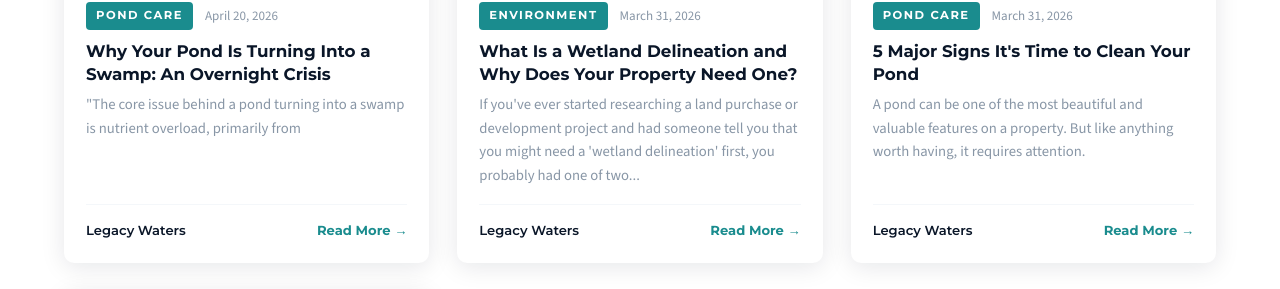
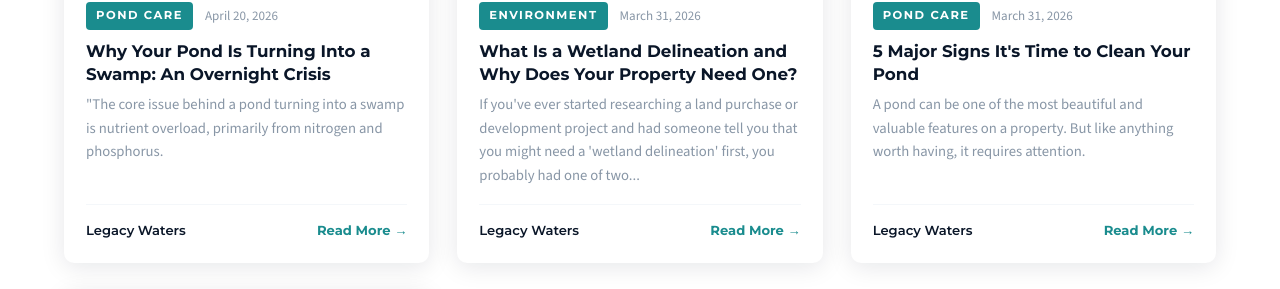
Before and after one commit to JimmyFlame77/Legacy-Waters, a Jekyll site: the page built from blog.html, in a window 1280 px wide and 900 px high, scrolled down 615 px. Shown: the part 166-455 px from the top of the window. Built offline with Jekyll 4.4.1, drawn with Linux system fonts in a browser that asks for light colours.

Commit message:
Clarify excerpt on pond nutrient overload causes
Updated excerpt to specify nitrogen and phosphorus as causes of nutrient overload.

```diff
--- a/_posts/2026-04-20-why-your-pond-is-turning-into-a-swamp-an-overnight-crisis.md
+++ b/_posts/2026-04-20-why-your-pond-is-turning-into-a-swamp-an-overnight-crisis.md
@@ -5,7 +5,7 @@ date: 2026-04-20
 category: "Pond Care"
 author: "Legacy Waters"
 image: "/images/swamp-turning-into-pond-gi2d7n.webp"
-excerpt: "\"The core issue behind a pond turning into a swamp is nutrient overload, primarily from"
+excerpt: "\"The core issue behind a pond turning into a swamp is nutrient overload, primarily from nitrogen and phosphorus."
 description: "Learn why your pond is turning into a swamp from nutrient overload. Hydraulic dredging & vegetation harvesting restore water clarity fast."
 ---
 ## The Hidden Crisis Most Pond Owners Don't See Coming
```
